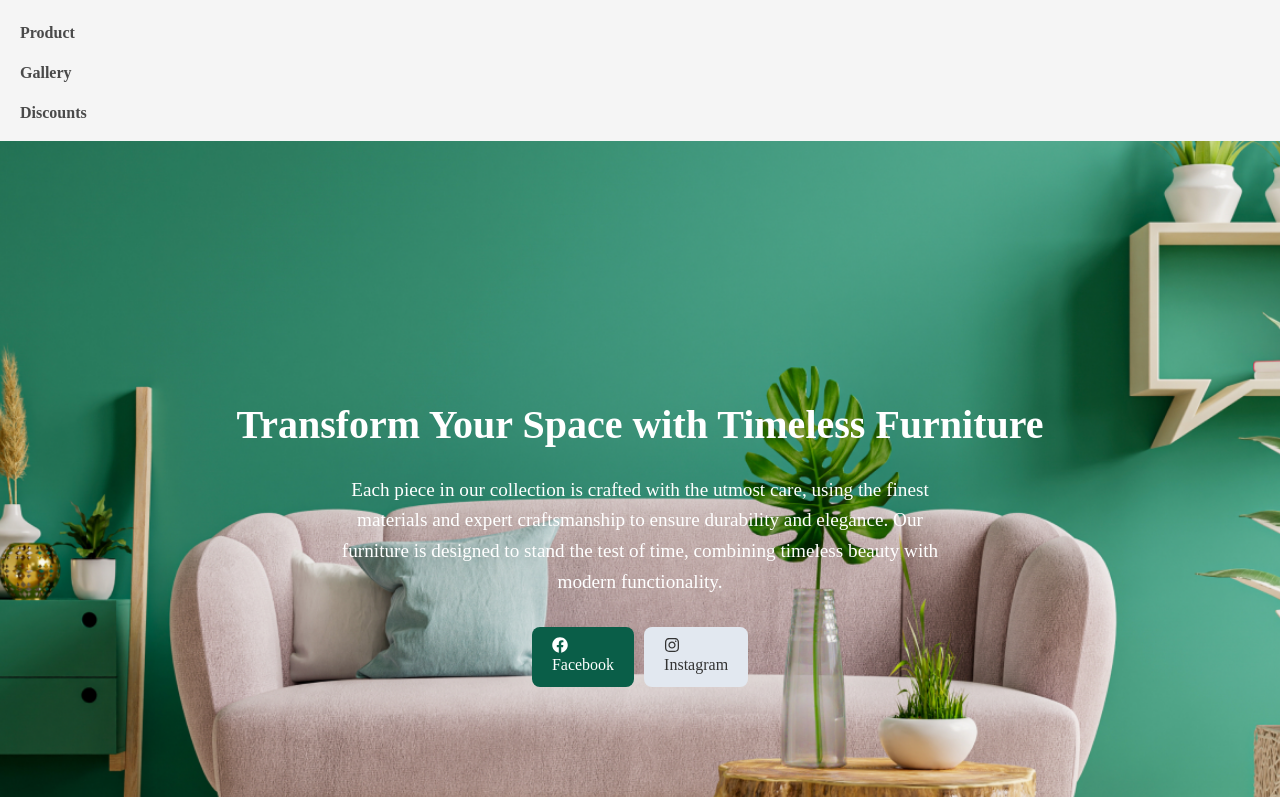
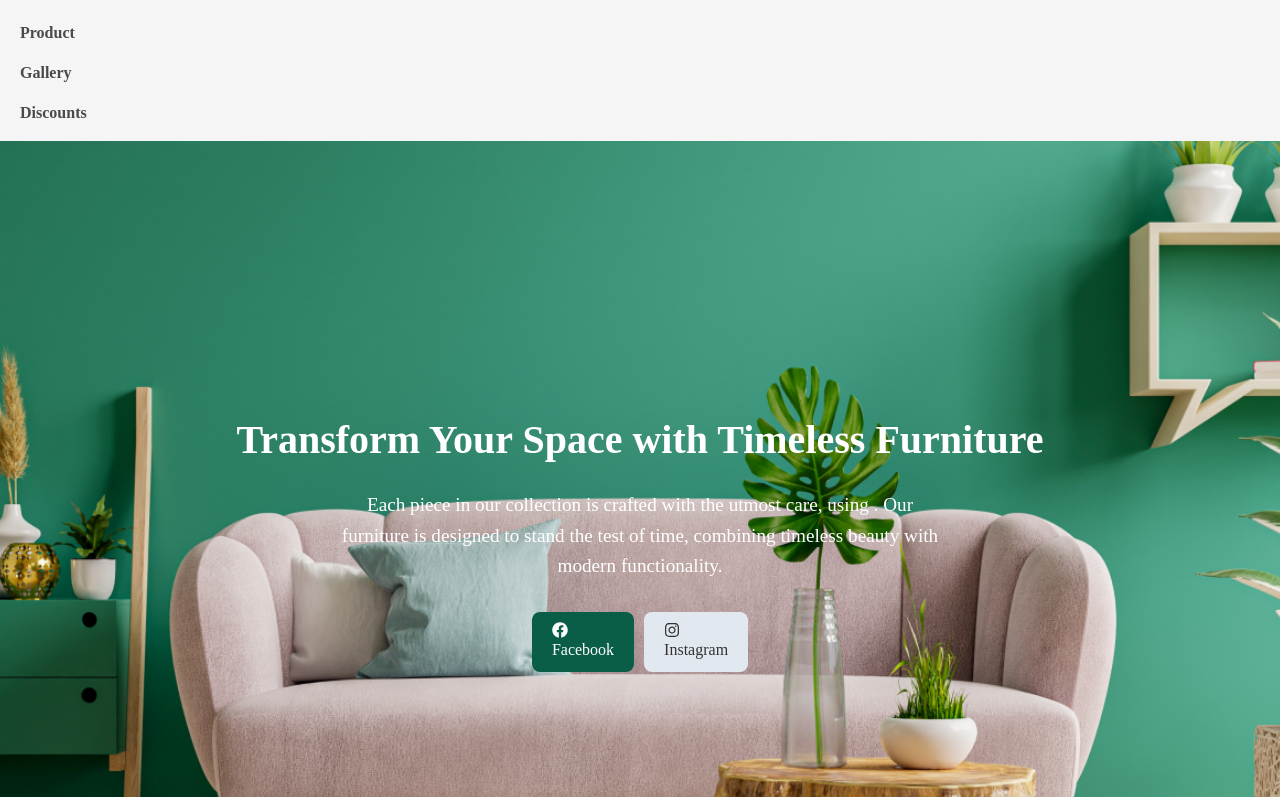
Before and after one commit to Quratulain-bilal/Furniture-custom-css, a Next.js app: page / in a window 1280 px wide. Shown: the part 399-1196 px from the top of the page. Built offline with nearby package versions, Linux system fonts and the light colour scheme.

Commit message:
Update Hero.tsx

```diff
--- a/src/app/Componenets/Hero.tsx
+++ b/src/app/Componenets/Hero.tsx
@@ -1,8 +1,7 @@
-// src/app/component/HeroSection.tsx
+
 import React from "react";
 import styles from "../../../styles/Hero.module.css";
 import { FaFacebook, FaInstagram } from "react-icons/fa";
-
 
 const HeroSection: React.FC = () => {
   return (
@@ -21,8 +20,7 @@ const HeroSection: React.FC = () => {
         </h1>
         <p className={styles.description}>
           Each piece in our collection is crafted with the utmost care, using
-          the finest materials and expert craftsmanship to ensure durability and
-          elegance. Our furniture is designed to stand the test of time,
+          . Our furniture is designed to stand the test of time,
           combining timeless beauty with modern functionality.
         </p>
         <div>
@@ -34,11 +32,12 @@ const HeroSection: React.FC = () => {
               rel="noopener noreferrer"
               className="inline-flex items-center space-x-2"
             >
-              <FaFacebook /> {/* Icon */}
-              <span>Facebook</span> {/* Text */}
+              <FaFacebook />
+              <span>Facebook</span>
             </a>
           </button>
 
+          {/* Instagram Button */}
           <button className={styles.buttonSecondary}>
             <a
               href="https://www.instagram.com/muhammadsalah9544/"
@@ -46,8 +45,8 @@ const HeroSection: React.FC = () => {
               rel="noopener noreferrer"
               className="inline-flex items-center space-x-2"
             >
-              <FaInstagram /> {/* Icon */}
-              <span>Instagram</span> {/* Text */}
+              <FaInstagram />
+              <span>Instagram</span>
             </a>
           </button>
         </div>
```
